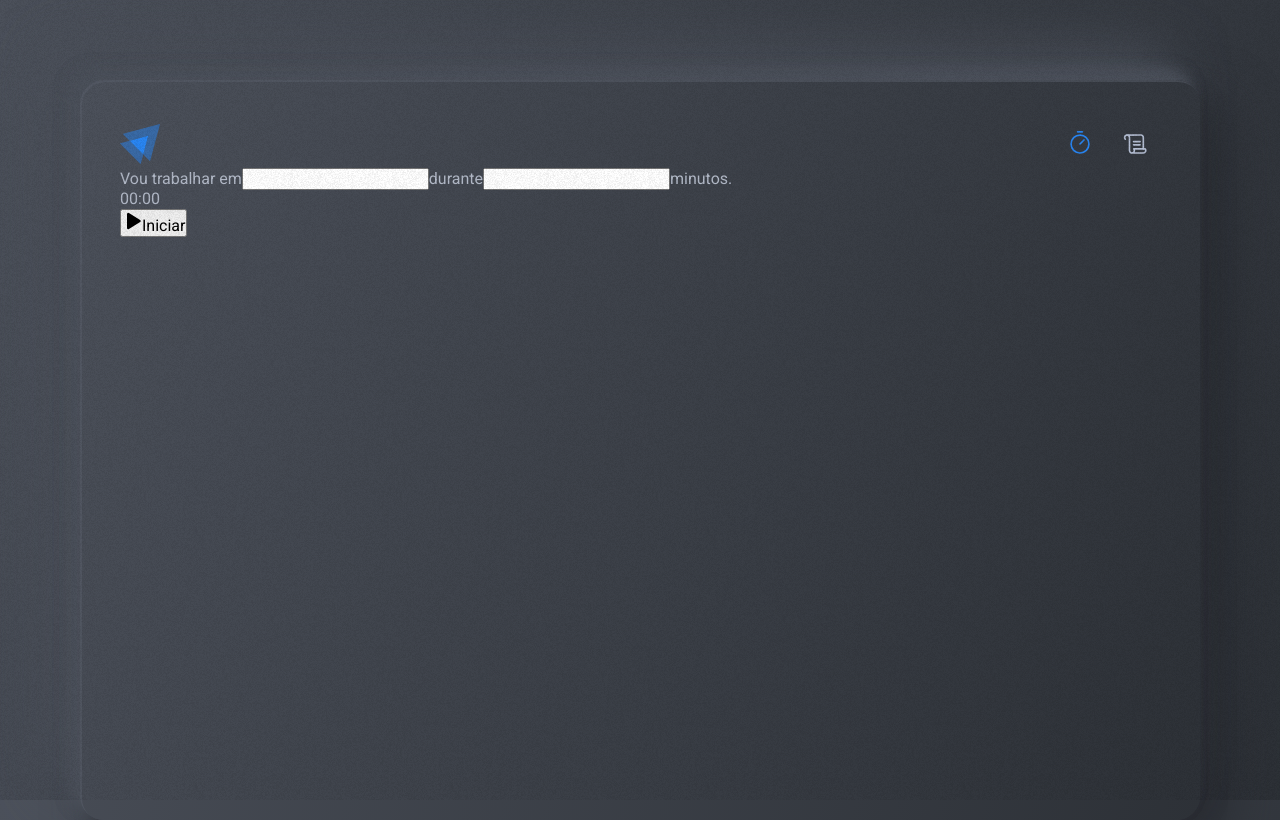
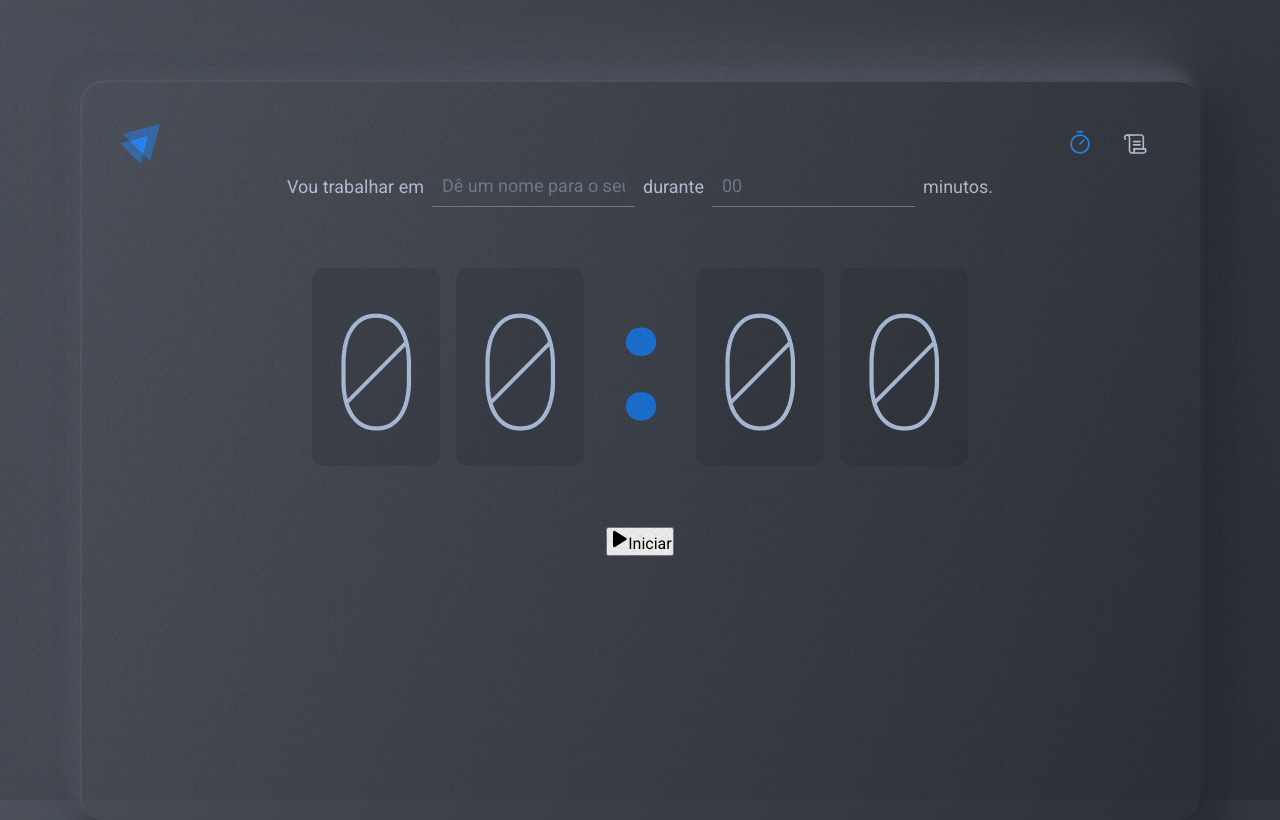
Before and after one commit to sirhent/react-pomodoro, a React (Vite) app: page / in a window 1280 px wide. Built offline with nearby package versions, Linux system fonts and the light colour scheme.

Commit message:
Style inputs and countdown

```diff
--- a/index.html
+++ b/index.html
@@ -4,7 +4,7 @@
     <meta charset="UTF-8" />
     <link rel="preconnect" href="https://fonts.googleapis.com" />
     <link rel="preconnect" href="https://fonts.gstatic.com" crossorigin />
-    <link href="https://fonts.googleapis.com/css2?family=Roboto+Mono:wght@700&family=Roboto:wght@400;700&display=swap" rel="stylesheet" />
+    <link href="https://fonts.googleapis.com/css2?family=Roboto+Mono:wght@100;700&family=Roboto:wght@400;700&display=swap" rel="stylesheet" />
 
     <meta name="viewport" content="width=device-width, initial-scale=1.0" />
     <title>React Pomodoro</title>
--- a/src/pages/Home/index.tsx
+++ b/src/pages/Home/index.tsx
@@ -1,17 +1,27 @@
 import { Play } from "phosphor-react";
-import { CountdownContainer, CountdownDots, CountdownNumber, FormContainer, FormInput, FormLabel, FormSpan, HomeContainer } from "./styles";
+import { CountdownContainer, CountdownDots, CountdownNumber, FormContainer, FormGroup, FormInput, FormLabel, FormSpan, HomeContainer } from "./styles";
 
 export function Home() {
   return (
     <HomeContainer>
       <FormContainer action="">
-        <FormLabel htmlFor="task">Vou trabalhar em</FormLabel>
-        <FormInput id="task" type="text"></FormInput>
+        <FormGroup>
+          <FormLabel htmlFor="task">Vou trabalhar em</FormLabel>
+          <FormInput
+            id="task"
+            type="text"
+            placeholder="Dê um nome para o seu projeto">
+          </FormInput>
 
-        <FormLabel htmlFor="amountOfMinutes">durante</FormLabel>
-        <FormInput id="amountOfMinutes" type="number"></FormInput>
+          <FormLabel htmlFor="amountOfMinutes">durante</FormLabel>
+          <FormInput
+            id="amountOfMinutes"
+            type="number"
+            placeholder="00">
+          </FormInput>
 
-        <FormSpan>minutos.</FormSpan>
+          <FormSpan>minutos.</FormSpan>
+        </FormGroup>
 
         <CountdownContainer>
           <CountdownNumber>0</CountdownNumber>
--- a/src/pages/Home/styles.ts
+++ b/src/pages/Home/styles.ts
@@ -1,12 +1,83 @@
 import styled from "styled-components";
 
-export const HomeContainer = styled.main``;
+export const HomeContainer = styled.main`
+`;
 
-export const FormContainer = styled.form``;
-export const FormLabel = styled.label``;
-export const FormInput = styled.input``;
-export const FormSpan = styled.span``;
 
-export const CountdownContainer = styled.div``;
-export const CountdownNumber = styled.span``;
-export const CountdownDots = styled.span``;
+// Form
+export const FormContainer = styled.form`
+  display: flex;
+  flex-direction: column;
+  align-items: center;
+  gap: 5.8rem;
+`;
+
+export const FormGroup = styled.div`
+  display: flex;
+  align-items: center;
+  gap: 0.8rem;
+`;
+
+export const FormLabel = styled.label`
+  color: ${(props) => props.theme.title_color};
+  font-size: 1.8rem;
+`;
+
+export const FormInput = styled.input`
+  padding: 1rem;
+  width: min-content;
+  background-color: transparent;
+  border: none;
+  border-bottom: 1px solid ${(props) => props.theme.placeholder_underline_color};
+
+  &::placeholder {
+    color: ${(props) => props.theme.placeholder_text_color};
+    font-size: 1.8rem;
+  }
+
+  &:focus,
+  &:hover {
+    border-bottom: 1px solid ${(props) => props.theme.placeholder_underline_color_bright}
+  }
+`;
+
+export const FormSpan = styled.span`
+  font-size: 1.8rem;
+`;
+
+
+// Countdown
+export const CountdownContainer = styled.div`
+  display: flex;
+  align-items: center;
+  gap: 1.6rem;
+`;
+export const CountdownNumber = styled.span`
+  height: 19.8rem;
+  width: 12.8rem;
+  paddingg-bottom: 1rem;
+  display: flex;
+  align-items: center;
+  justify-content: center;
+
+  background-color: ${(props) => props.theme.counter_bg_color};
+  border-radius: 12px;
+
+  font-family: "Roboto Mono", sans-serif;
+  font-size: 16rem;
+  font-weight: 100;
+  color: ${(props) => props.theme.counter_text_color};
+  line-height: 1;
+`;
+export const CountdownDots = styled.span`
+  width: 8rem;
+  padding-bottom: 2rem;
+  display: flex;
+  justify-content: center;
+
+  font-family: "Roboto Mono", sans-serif;
+  font-size: 16rem;
+  font-weight: 700;
+  color: ${(props) => props.theme.brand_primary};
+
+`;
--- a/src/styles/themes/defaultTheme.ts
+++ b/src/styles/themes/defaultTheme.ts
@@ -17,6 +17,8 @@ export const defaultTheme = {
   button_text_color: "rgba(225, 225, 230, 1)",
   table_label_text_color: "rgba(225, 225, 230, 1)",
   placeholder_text_color: "rgba(112, 123, 138, 1)",
+  placeholder_underline_color: "rgba(112, 123, 138, 1)",
+  placeholder_underline_color_bright: "rgba(170, 181, 196, 1)",
   counter_text_color: "rgba(168, 187, 215, 1)",
   // General backgrounds
   default_background: "linear-gradient(111.51deg, #4C515B 0%, #2D3137 100%)",
```
